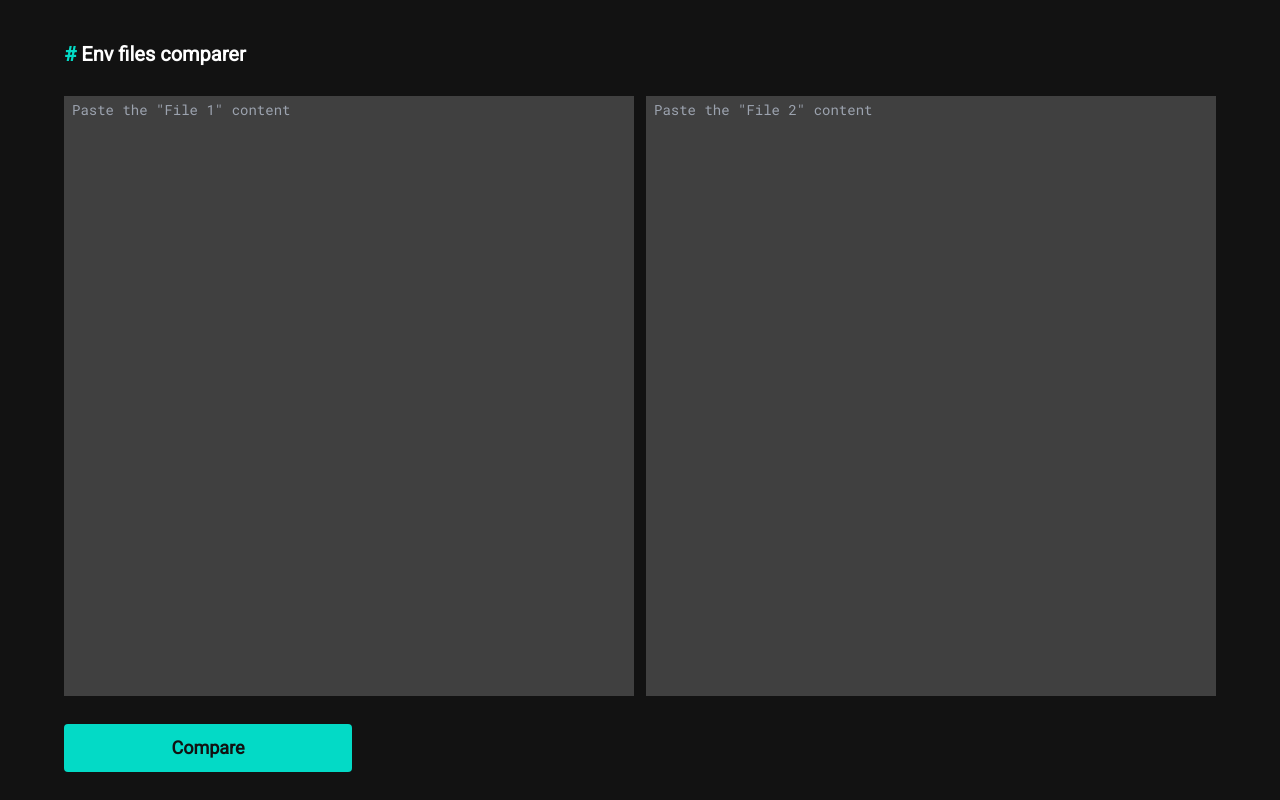
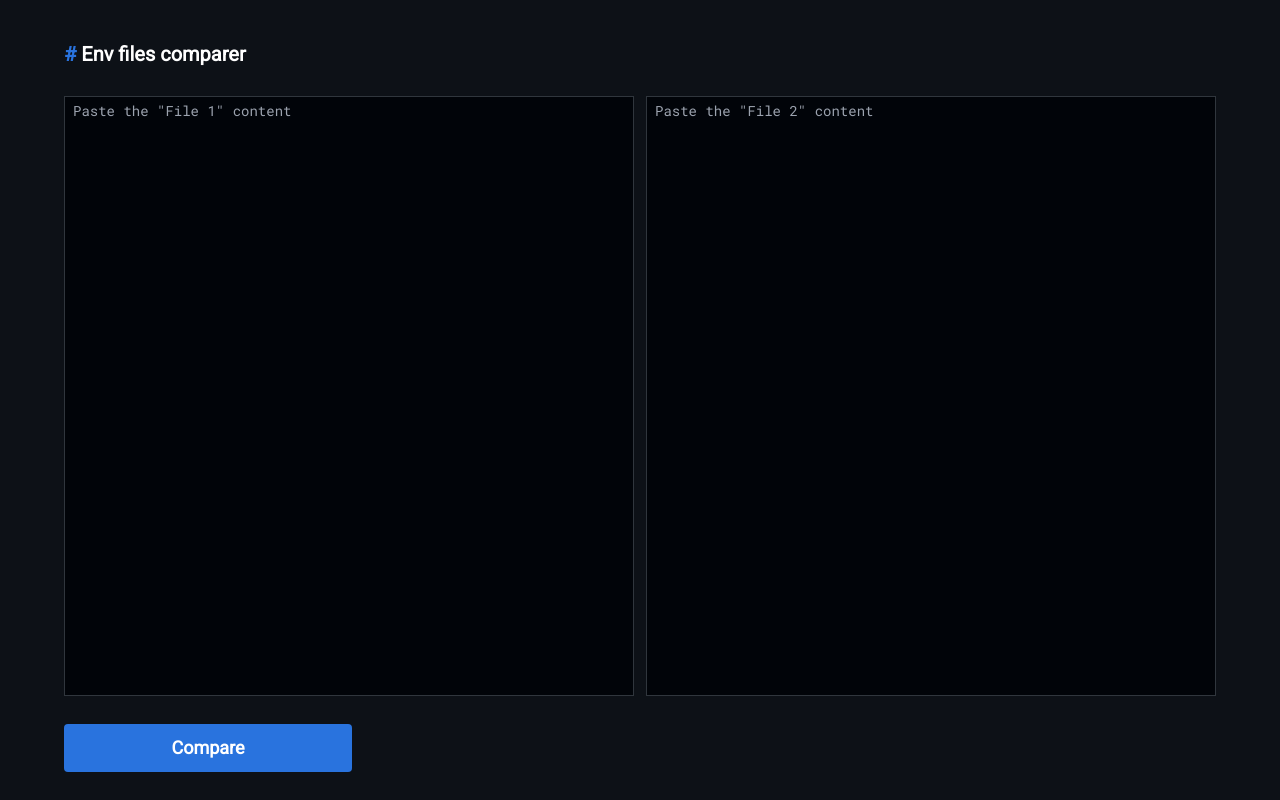
Before and after one commit to ftapiat/env-compare-web, a Next.js app: page / in a window 1280 px wide. Built offline with nearby package versions, Linux system fonts and the light colour scheme.

Commit message:
Update colors

```diff
--- a/src/app/layout.tsx
+++ b/src/app/layout.tsx
@@ -5,8 +5,9 @@ import { config } from '@fortawesome/fontawesome-svg-core';
 import { CustomProvider } from '@/redux/provider';
 
 export const metadata = {
-  title: 'Create Next App',
-  description: 'Generated by create next app',
+  title: 'Env Files Comparer',
+  description:
+    'Utility to compare env files in various formats: Dotenv, Openshift configmaps (data), Openshift yaml env.',
 };
 
 /**
--- a/src/components/primitives/Button.component.tsx
+++ b/src/components/primitives/Button.component.tsx
@@ -14,7 +14,7 @@ export const ButtonComponent = ({
 }: ButtonComponentProps) => {
   return (
     <button
-      className={`rounded p-2 rounded h-12 mb-7 bg-primary active:bg-primary font-bold text-abyss flex justify-center items-center disabled:opacity-40 disabled:cursor-not-allowed ${className}`}
+      className={`rounded p-2 h-12 mb-7 bg-primary active:bg-primary font-bold flex justify-center items-center disabled:opacity-40 disabled:cursor-not-allowed ${className}`}
       disabled={isLoading}
     >
       {isLoading ? (
--- a/src/components/primitives/table/Thead.component.tsx
+++ b/src/components/primitives/table/Thead.component.tsx
@@ -1,9 +1,5 @@
 import { ReactNode } from 'react';
 
 export const TheadComponent = ({ children }: { children: ReactNode }) => {
-  return (
-    <thead className="border-b-2 border-b-primary bg-zinc-800">
-      {children}
-    </thead>
-  );
+  return <thead className="bg-abyss-accent">{children}</thead>;
 };
--- a/src/components/primitives/table/styles.module.css
+++ b/src/components/primitives/table/styles.module.css
@@ -1,9 +1,9 @@
 .table {
-  @apply border-2 border-primary;
+  @apply border-2 border-light-grey;
 }
 
 .table > thead {
-  @apply border-b-2 border-b-primary;
+  @apply border-b-2 border-light-grey;
 }
 
 .table > thead > tr:first-child > th {
@@ -12,6 +12,6 @@
 
 .table > tbody > tr > td {
   @apply py-1.5 px-2;
-  @apply border border-zinc-800;
+  @apply border border-light-grey;
   @apply break-words;
 }
--- a/src/components/primitives/text-input/TextArea.component.tsx
+++ b/src/components/primitives/text-input/TextArea.component.tsx
@@ -1,9 +1,6 @@
 import styles from './styles.module.css';
 import { robotoMono } from '@/resources/fonts';
-import {
-  getColorClassFromValidation,
-  ValidationState,
-} from '@/components/primitives/shared/props';
+import { ValidationState } from '@/components/primitives/shared/props';
 
 interface TextAreaProps {
   id: string;
@@ -13,25 +10,17 @@ interface TextAreaProps {
   validationState?: ValidationState;
 }
 
-const getScrollColorClass = (validation: ValidationState): string => {
-  const baseClass = 'scrollbar-thumb';
-  const color = getColorClassFromValidation(validation);
-  return color ? `${baseClass}-${color}` : '';
-};
-
 export const TextAreaComponent = ({
   id,
   name,
   className,
   placeholder,
-  validationState = ValidationState.NONE,
 }: TextAreaProps) => {
-  const scrollColorClass = getScrollColorClass(validationState);
   return (
     <textarea
       id={id}
       name={name}
-      className={`px-2 py-1 ${robotoMono.variable} ${styles.inputColors} ${styles.textAreaScrollbar} ${scrollColorClass} ${className}`}
+      className={`px-2 py-1 ${robotoMono.variable} ${styles.inputColors} ${className}`}
       placeholder={placeholder}
     />
   );
--- a/src/components/primitives/text-input/styles.module.css
+++ b/src/components/primitives/text-input/styles.module.css
@@ -1,7 +1,3 @@
 .inputColors {
-    @apply bg-neutral-700 font-roboto-mono;
+    @apply bg-abyss-accent font-roboto-mono border border-light-grey;
 }
-
-.textAreaScrollbar {
-     @apply scrollbar scrollbar-thin;
-}
--- a/src/components/results/ResultsTable.component.tsx
+++ b/src/components/results/ResultsTable.component.tsx
@@ -28,7 +28,9 @@ export const ResultsTableComponent = ({
           <th className="text-secondary">{values.file2.fileName}</th>
         </tr>
       </TheadComponent>
-      <TbodyComponent className={`${robotoMono.variable} font-roboto-mono`}>
+      <TbodyComponent
+        className={`${robotoMono.variable} font-roboto-mono tracking-wide`}
+      >
         <ResultsKeyDiffRowComponent
           keyDifferences1={differences.keyDifferences.file1}
           keyDifferences2={differences.keyDifferences.file2}
--- a/src/components/results/ResultsValueDiffRow.component.tsx
+++ b/src/components/results/ResultsValueDiffRow.component.tsx
@@ -1,10 +1,10 @@
 import {
-  ValueDifferencesContentModel,
+  ValueDifferencesContentInterface,
   ValueDifferencesInterface,
 } from '@/models/value-differences';
 
 const generateValueWithDifferencesJsx = (
-  fileValueDifferences: ValueDifferencesContentModel
+  fileValueDifferences: ValueDifferencesContentInterface
 ) => {
   const arrayContent: JSX.Element[] = [];
 
@@ -15,7 +15,7 @@ const generateValueWithDifferencesJsx = (
     arrayContent.push(
       <span
         key={arrayContent.length + 1}
-        className={painted ? 'text-danger' : ''}
+        className={painted ? 'bg-danger/50 text-white' : 'text-blue-300/75'}
       >
         {word}
       </span>
--- a/tailwind.config.js
+++ b/tailwind.config.js
@@ -11,8 +11,10 @@ module.exports = {
   theme: {
     extend: {
       colors: {
-        abyss: '#121212',
-        primary: '#03DAC6',
+        abyss: '#0d1117',
+        'abyss-accent': '#010409',
+        'light-grey': '#30363d',
+        primary: '#2973de',
         secondary: '#ffca46',
         success: '#8FFF37',
         danger: '#FF6262',
```
